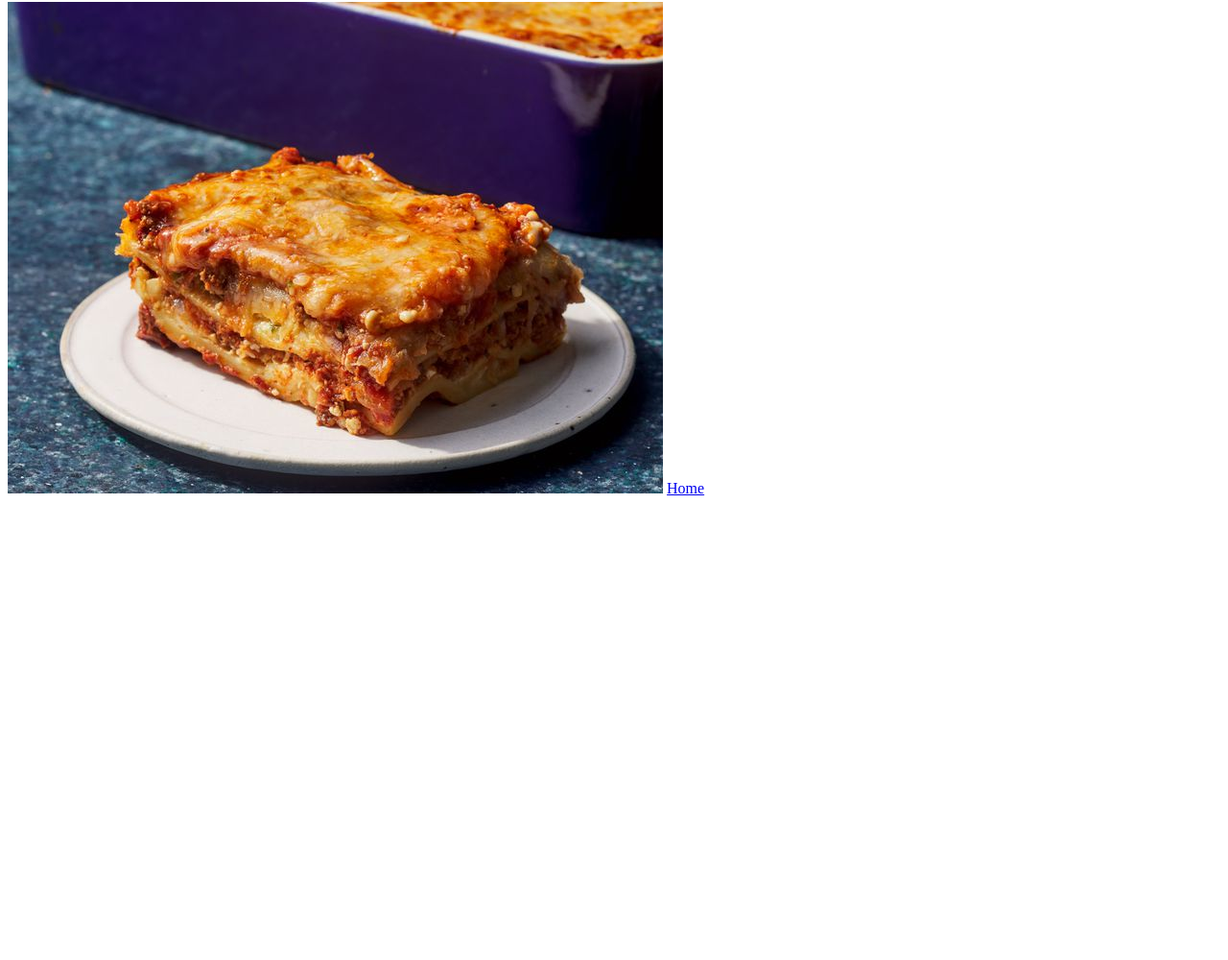
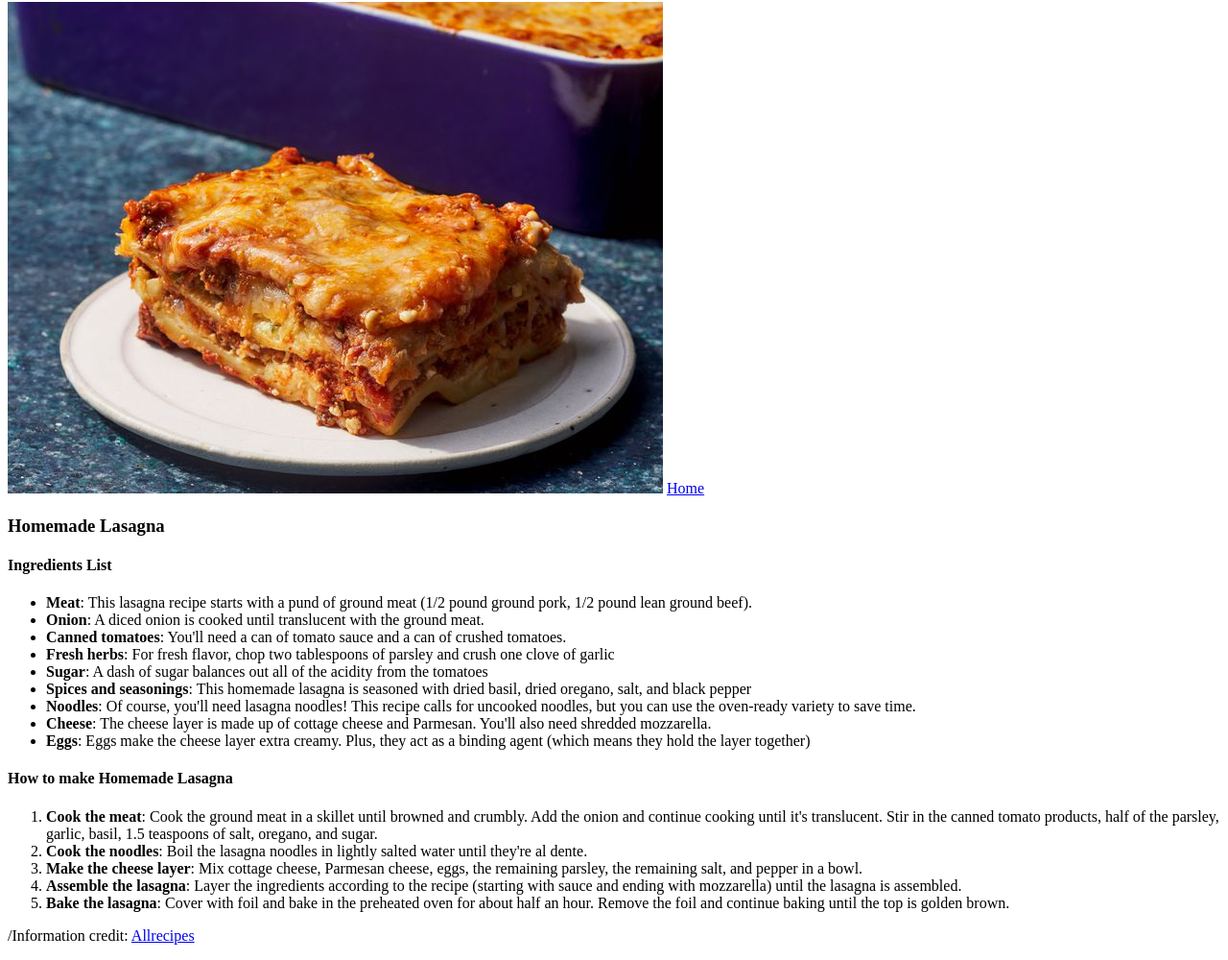
Before and after one commit to Suckromaxx/odin-recipes, a plain HTML site: page recipes.html/lasagna.html in a window 1280 px wide. Shown: the part 78-1078 px from the top of the page at 96% size. Before the commit the page ends 800 px from the top, so only its background shows below. Drawn offline with Linux system fonts and the light colour scheme.

Commit message:
Add
Add headers to ordered/unordered list

```diff
--- a/recipes.html/lasagna.html
+++ b/recipes.html/lasagna.html
@@ -9,5 +9,27 @@
     <h1>Lasagna</h1>
     <img src="../Images/AR-19344-Homemade-Lasagna-beauty-4x3-450e3ec3bc454e4a805443bee77c5be8.jpg" alt="Cooked lasagna">
     <a href="../index.html">Home</a>
+    <h3>Homemade Lasagna</h3>
+       <h4>Ingredients List</h4>
+        <ul>
+            <li><strong>Meat</strong>: This lasagna recipe starts with a pund of ground meat (1/2 pound ground pork, 1/2 pound lean ground beef).</li>
+            <li><strong>Onion</strong>: A diced onion is cooked until translucent with the ground meat.</li>
+            <li><strong>Canned tomatoes</strong>: You'll need a can of tomato sauce and a can of crushed tomatoes.</li>
+            <li><strong>Fresh herbs</strong>: For fresh flavor, chop two tablespoons of parsley and crush one clove of garlic</li>
+            <li><strong>Sugar</strong>: A dash of sugar balances out all of the acidity from the tomatoes</li>
+            <li><strong>Spices and seasonings</strong>: This homemade lasagna is seasoned with dried basil, dried oregano, salt, and black pepper</li>
+            <li><strong>Noodles</strong>: Of course, you'll need lasagna noodles! This recipe calls for uncooked noodles, but you can use the oven-ready variety to save time.</li>
+            <li><strong>Cheese</strong>: The cheese layer is made up of cottage cheese and Parmesan. You'll also need shredded mozzarella.</li>
+            <li><strong>Eggs</strong>: Eggs make the cheese layer extra creamy. Plus, they act as a binding agent (which means they hold the layer together)</li>
+        </ul>
+    <h4>How to make Homemade Lasagna</h4>
+        <ol>
+            <li><strong>Cook the meat</strong>: Cook the ground meat in a skillet until browned and crumbly. Add the onion and continue cooking until it's translucent. Stir in the canned tomato products, half of the parsley, garlic, basil, 1.5 teaspoons of salt, oregano, and sugar.</li>
+            <li><strong>Cook the noodles</strong>: Boil the lasagna noodles in lightly salted water until they're al dente.</li>
+            <li><strong>Make the cheese layer</strong>: Mix cottage cheese, Parmesan cheese, eggs, the remaining parsley, the remaining salt, and pepper in a bowl.</li>
+            <li><strong>Assemble the lasagna</strong>: Layer the ingredients according to the recipe (starting with sauce and ending with mozzarella) until the lasagna is assembled.</li>
+            <li><strong>Bake the lasagna</strong>: Cover with foil and bake in the preheated oven for about half an hour. Remove the foil and continue baking until the top is golden brown.</li>
+        </ol>
+        <p>/Information credit: <a href="https://www.allrecipes.com/recipe/19344/homemade-lasagna/">Allrecipes</a></p>
 </body>
 </html>
```
